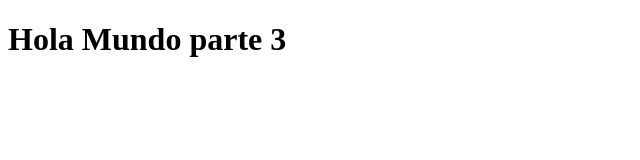
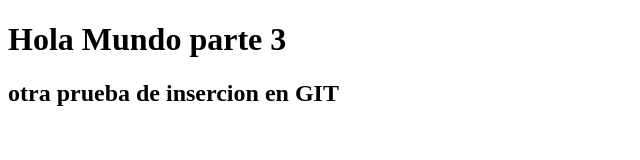
Before and after one commit to EmaRita110983/Ejercicio1-de-github, a plain HTML site: page index2.html in a window 1280 px wide. Shown: the whole page, without its empty margins (0-640 px from the left). Drawn offline with Linux system fonts and the light colour scheme.

Commit message:
3ra_actualizacion

```diff
--- a/index2.html
+++ b/index2.html
@@ -7,5 +7,6 @@
 </head>
 <body>
     <h1>Hola Mundo parte 3</h1>
+    <h2>otra prueba de insercion en GIT</h2>
 </body>
 </html>
```
